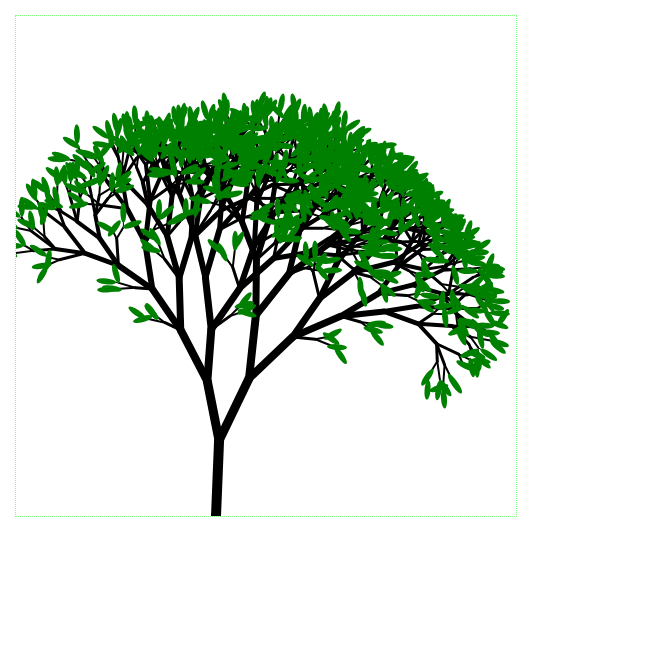
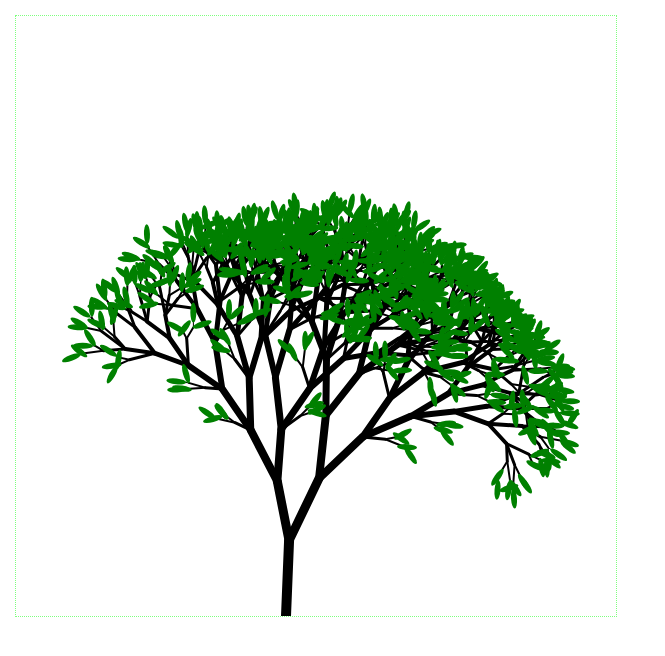
Before and after one commit to valscion/puu, a React (Create React App) app: page / in a window 1280 px wide. Shown: the top 656 px of the page, without its empty margins (0-665 px from the left). Built offline with nearby package versions, Linux system fonts and the light colour scheme.

Commit message:
Make space in <svg> for entire drawing

```diff
--- a/src/App.js
+++ b/src/App.js
@@ -92,8 +92,8 @@ export default class App extends Component {
     const genRand = () => Math.PI * ((Math.random() - 0.5) * (1 / 16));
     const trunk = genTree({
       genRand,
-      rootX: 200,
-      rootY: 500,
+      rootX: 270,
+      rootY: 600,
       maxLevels: 10,
       baseLength: 75,
       maxWidth: 10
@@ -102,9 +102,9 @@ export default class App extends Component {
     return (
       <div>
         <svg
-          viewBox="0 0 500 500"
-          width="500"
-          height="500"
+          viewBox="0 0 600 600"
+          width="600"
+          height="600"
           version="1.1"
           baseProfile="full"
           xmlns="http://www.w3.org/2000/svg"
```
